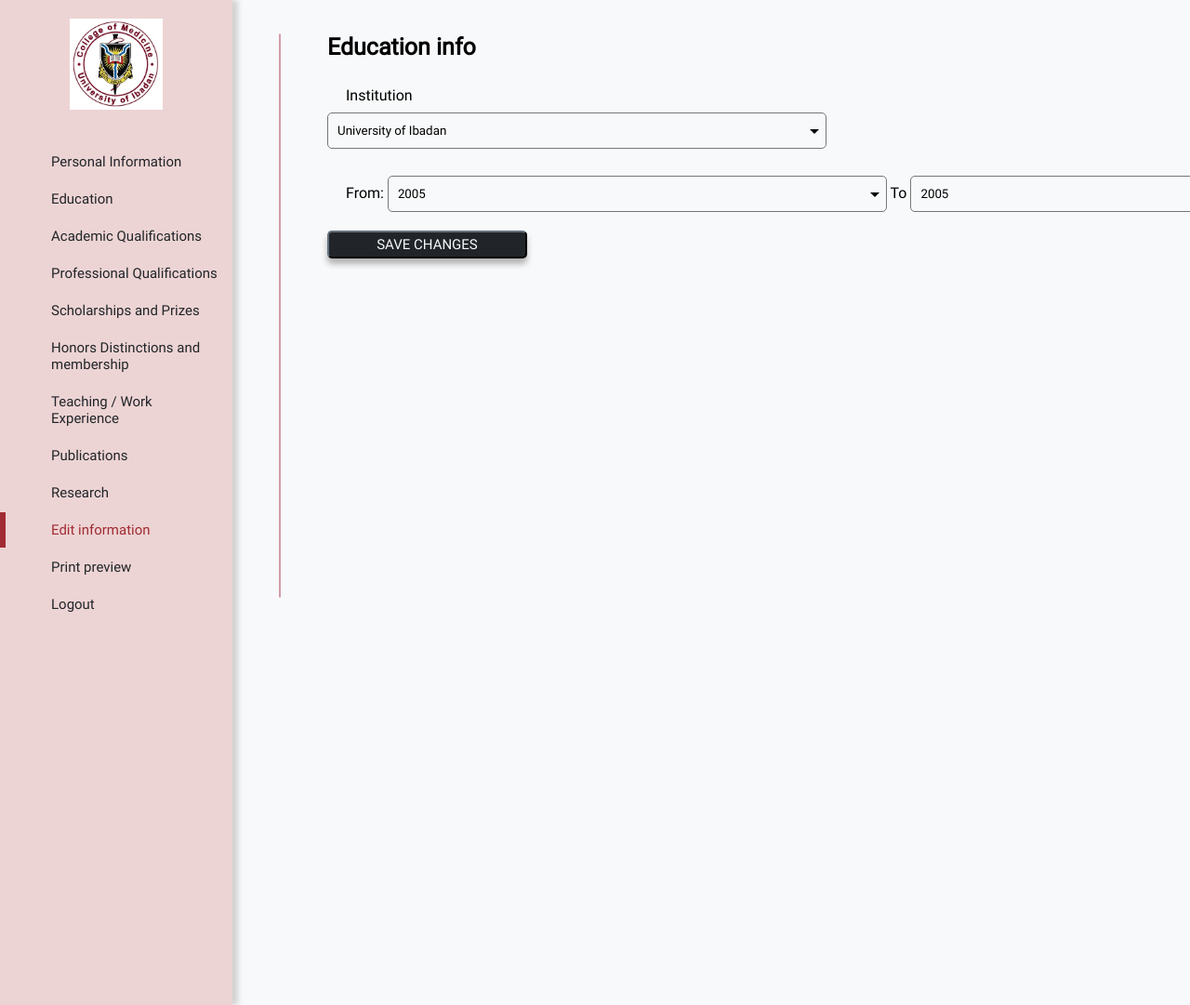
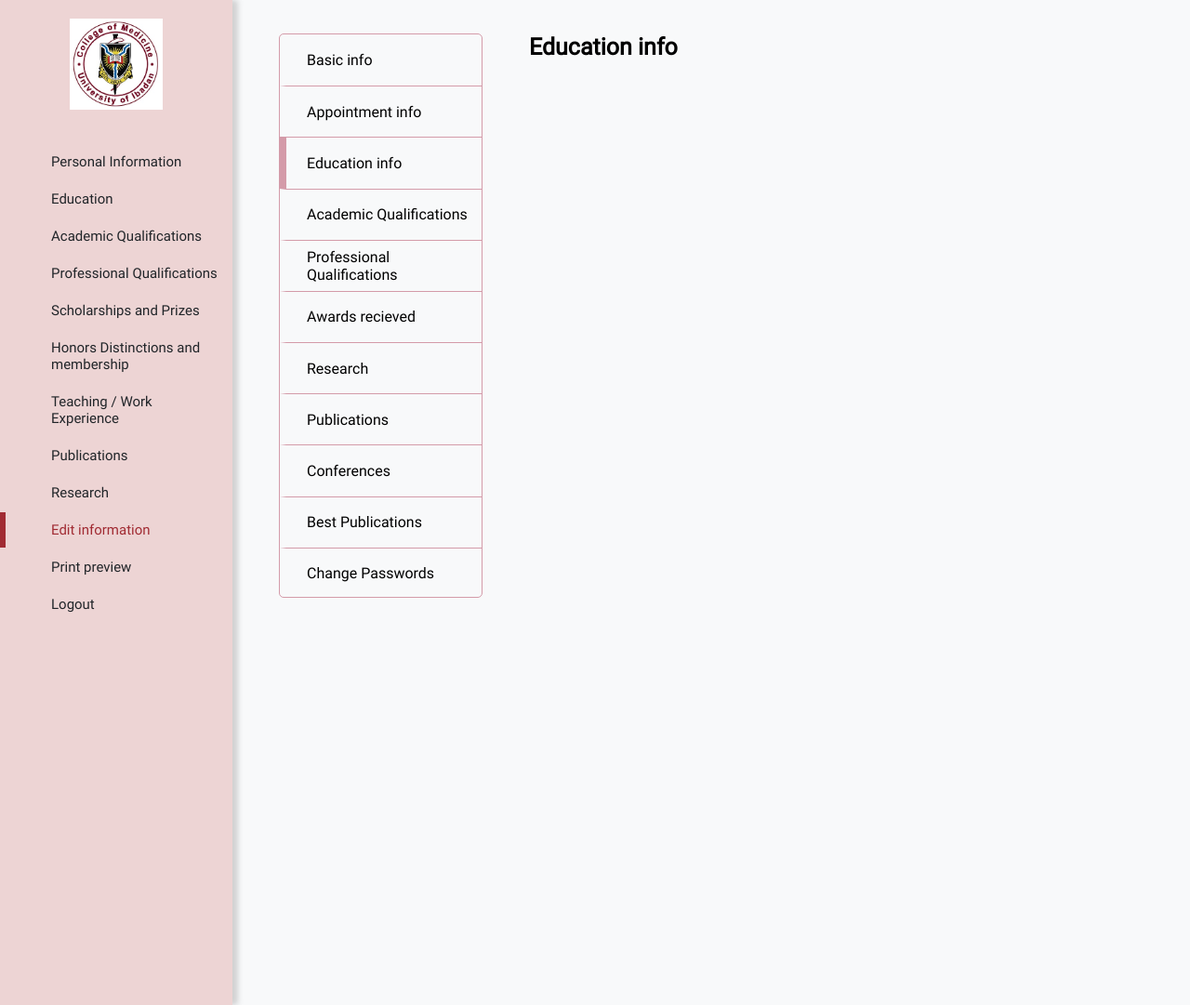
Before and after one commit to trevidia/apcv_maker, a PHP site: page /apcv_maker/php/edit_information/education_info_edit.php in a window 1280 px wide. Shown: the whole page at 93% size. Run offline with PHP 8.4, Linux system fonts and the light colour scheme.

Commit message:
initial changes

```diff
--- a/php/edit_information/education_info_edit.php
+++ b/php/edit_information/education_info_edit.php
@@ -29,87 +29,9 @@
         *  thank you
         */
        ?>
-        <form action="" class="form">
-            <div style>
-            <div>
-                <h1>Education info</h1>
-            </div>
-            <br>
-            <div>
-
-                <label for="institution" style="padding: 20px">Institution</label>
-<br>
-                <select name="institution" id="institution-label" style="box-sizing:border-box;">
-                    <option value="text">University of Ibadan</option>
-                </select>
-
-
-            </div>
-            <div class="education" style="width: max-content; padding: 20px; border-radius: 5px">
-                <label for="year">From:</label>
-                <select name="year" id="" required style="border-radius: 5px">
-                        <option value="text">2005</option>
-                        <option value="text">2006</option>
-                        <option value="text">2007</option>
-                        <option value="text">2008</option>
-                        <option value="text">2009</option>
-                        <option value="text">2010</option>
-                        <option value="text">2011</option>
-                        <option value="text">2012</option>
-                        <option value="text">2013</option>
-                        <option value="text">2014</option>
-                        <option value="text">2015</option>
-                        <option value="text">2016</option>
-                        <option value="text">2017</option>
-                        <option value="text">2018</option>
-                        <option value="text">2019</option>
-                        <option value="text">2020</option>
-                        <option value="text">2021</option>
-                        <option value="text">2022</option>
-                        <option value="text">2023</option>
-                        <option value="text">2024</option>
-                        <option value="text">2025</option>
-                        <option value="text">2026</option>
-                        <option value="text">2027</option>
-                        <option value="text">2028</option>
-                        <option value="text">2029</option>
-                        <option value="text">2030</option>
-                    </select>
-                    <label for="year">To</label>
-                    <select name="year" id="" required style=" border-radius: 5px">
-                        <option value="text">2005</option>
-                        <option value="text">2006</option>
-                        <option value="text">2007</option>
-                        <option value="text">2008</option>
-                        <option value="text">2009</option>
-                        <option value="text">2010</option>
-                        <option value="text">2011</option>
-                        <option value="text">2012</option>
-                        <option value="text">2013</option>
-                        <option value="text">2014</option>
-                        <option value="text">2015</option>
-                        <option value="text">2016</option>
-                        <option value="text">2017</option>
-                        <option value="text">2018</option>
-                        <option value="text">2019</option>
-                        <option value="text">2020</option>
-                        <option value="text">2021</option>
-                        <option value="text">2022</option>
-                        <option value="text">2023</option>
-                        <option value="text">2024</option>
-                        <option value="text">2025</option>
-                        <option value="text">2026</option>
-                        <option value="text">2027</option>
-                        <option value="text">2028</option>
-                        <option value="text">2029</option>
-                        <option value="text">2030</option>
-                    </select>
-                </div>
-
-
-                <BUtton class="black_button">SAVE CHANGES</BUtton>
-            </div>
-        </form>
+       <div class="container">
+        <h1>Education info</h1>
+       </div>
     </div>
 
 </div>
--- a/php/professional_qualification.php
+++ b/php/professional_qualification.php
@@ -25,7 +25,6 @@
         *  the style.css which is our base style incharge of the fonts and the drawer style
         *  thank you
         */
-        <h1>Deep Tones</h1>
         ?>
         <div class="container">
         <h1>Professional Qualifications</h1>
```
